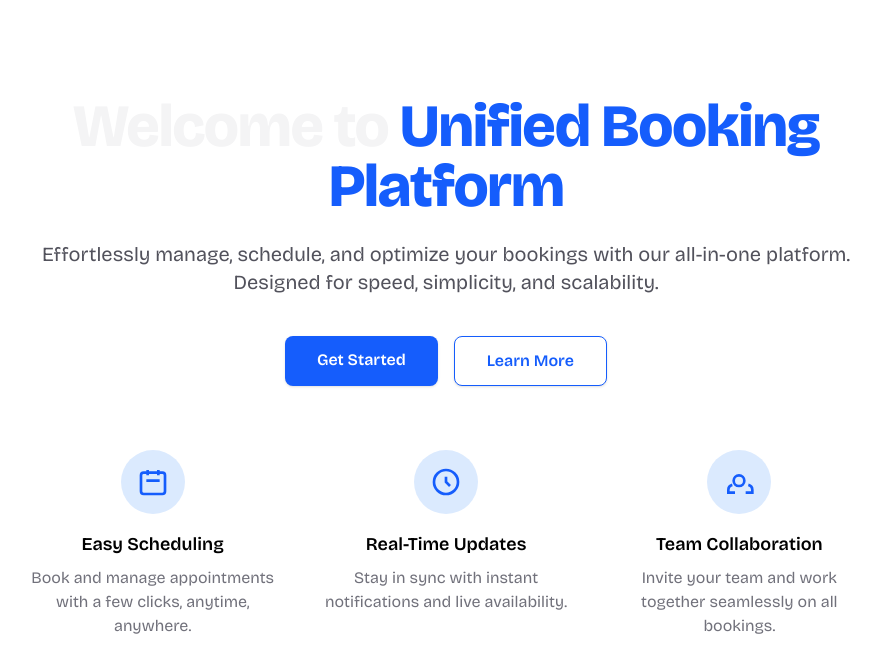
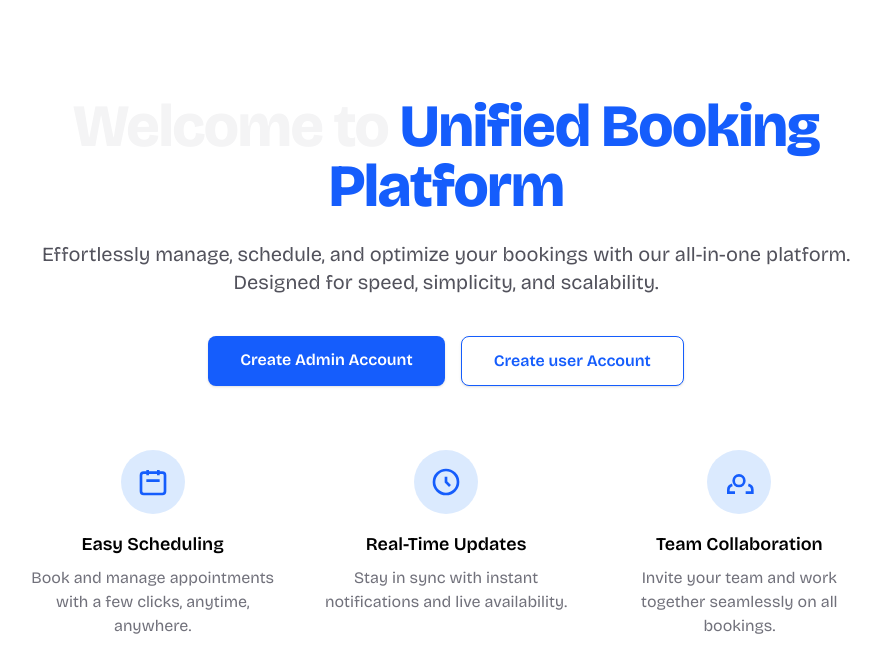
Before and after one commit to Webrizen/unified-booking-platform, a Next.js app: page / in a window 1280 px wide. Shown: the top 672 px of the page, without its empty margins (194-1074 px from the left). Built offline with nearby package versions, Linux system fonts and the light colour scheme.

Commit message:
feat: Update page component to use Link for navigation and improve account creation buttons

```diff
--- a/src/app/page.js
+++ b/src/app/page.js
@@ -1,3 +1,4 @@
+import Link from 'next/link'
 import React from 'react'
 
 export default function page() {
@@ -11,17 +12,17 @@ export default function page() {
           Effortlessly manage, schedule, and optimize your bookings with our all-in-one platform. Designed for speed, simplicity, and scalability.
         </p>
         <div className="flex flex-col sm:flex-row justify-center gap-4 mb-16">
-          <a
-            href="#"
+          <Link
+            href="/signup/admin"
             className="inline-block px-8 py-3 bg-blue-600 text-white font-semibold rounded-lg shadow hover:bg-blue-700 transition"
           >
-            Get Started
-          </a>
+            Create Admin Account
+          </Link>
           <a
-            href="#"
+            href="/signup"
             className="inline-block px-8 py-3 bg-white border border-blue-600 text-blue-600 font-semibold rounded-lg shadow hover:bg-blue-50 transition"
           >
-            Learn More
+            Create user Account
           </a>
         </div>
         <div className="mt-16 grid grid-cols-1 md:grid-cols-3 gap-8">
```
